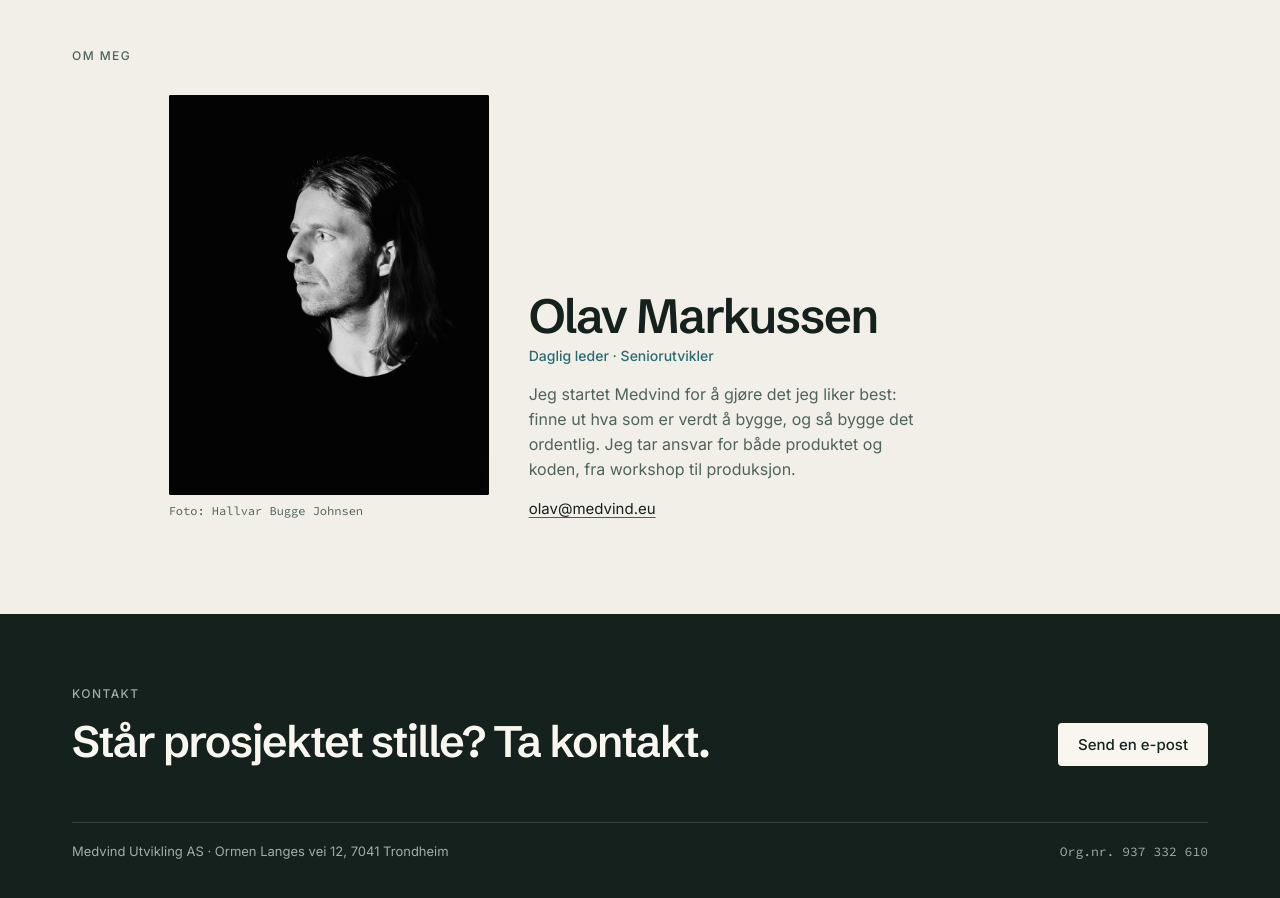
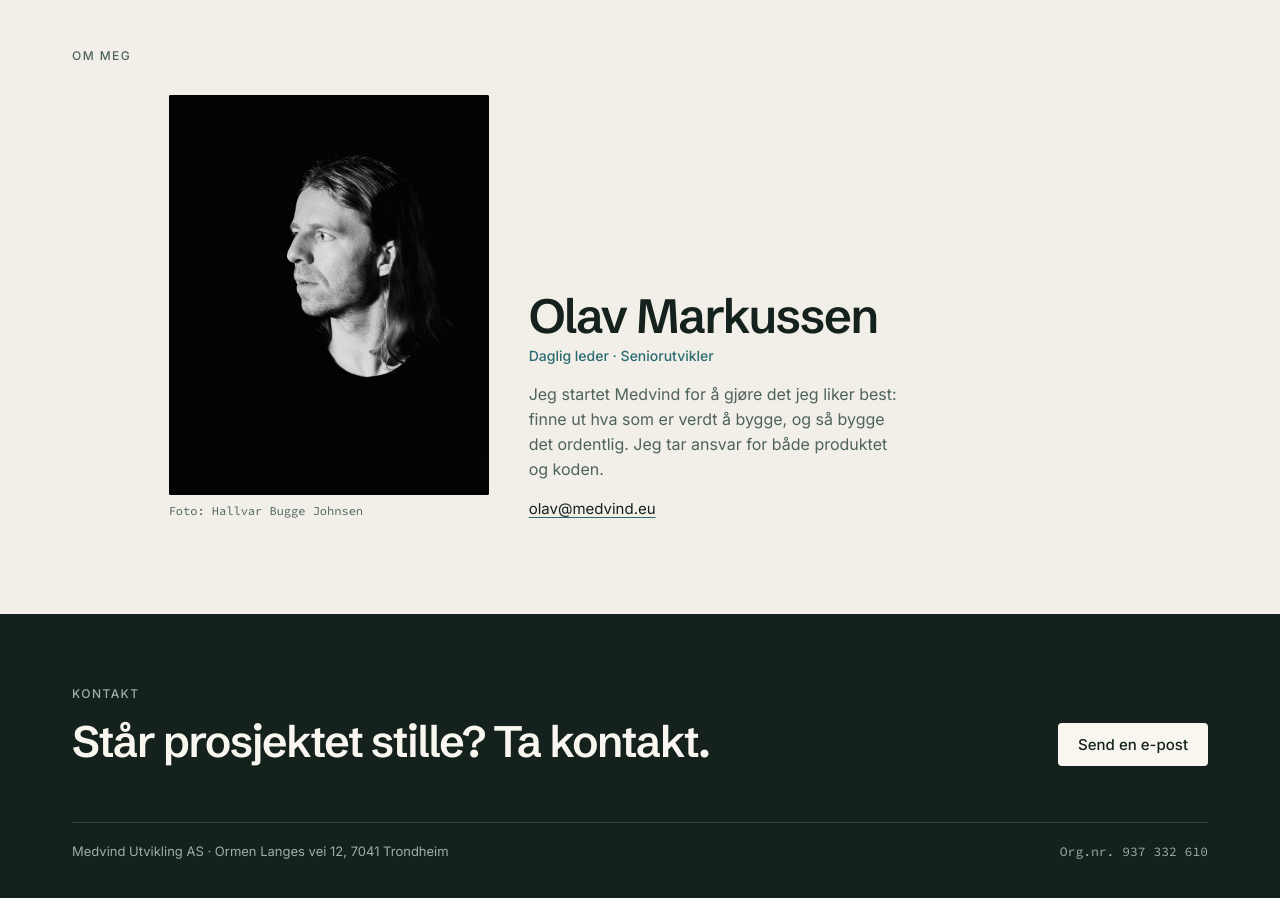
Before and after one commit to olavbm/medvind-web, a Jekyll site: the page index.html, which Jekyll copies as it is, in a window 1280 px wide and 900 px high, scrolled down 1050 px. Built offline with Jekyll 4.4.1, drawn with Linux system fonts in a browser that asks for light colours; some of the changed text lies outside the part shown.

Commit message:
Ny ingress og mindre sjargong i Om meg

```diff
--- a/index.html
+++ b/index.html
@@ -33,7 +33,7 @@
     <section class="hero grid">
       <div class="hero__body">
         <h1 class="display">Jeg gir prosjektet ditt <em>medvind</em>.</h1>
-        <p class="lede">Fra post-it-lappen til produksjon, med ett bein i produkt og ett i kode.</p>
+        <p class="lede">Fra post-it-lappen til ferdig løsning, med ett bein i produkt og ett i kode.</p>
       </div>
     </section>
 
@@ -76,7 +76,7 @@
               <h2>Olav Markussen</h2>
               <div class="person__role">Daglig leder · Seniorutvikler</div>
             </div>
-            <p>Jeg startet Medvind for å gjøre det jeg liker best: finne ut hva som er verdt å bygge, og så bygge det ordentlig. Jeg tar ansvar for både produktet og koden, fra workshop til produksjon.</p>
+            <p>Jeg startet Medvind for å gjøre det jeg liker best: finne ut hva som er verdt å bygge, og så bygge det ordentlig. Jeg tar ansvar for både produktet og koden.</p>
             <a href="mailto:olav@medvind.eu">olav@medvind.eu</a>
           </div>
         </article>
```
